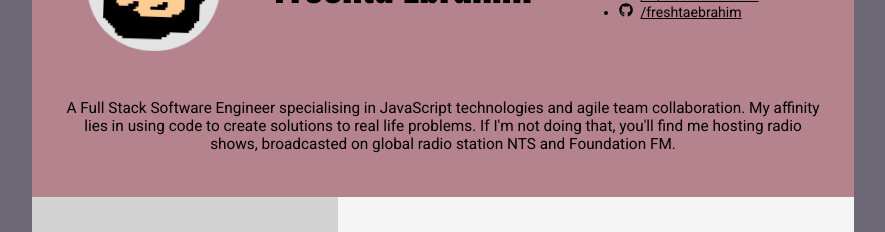
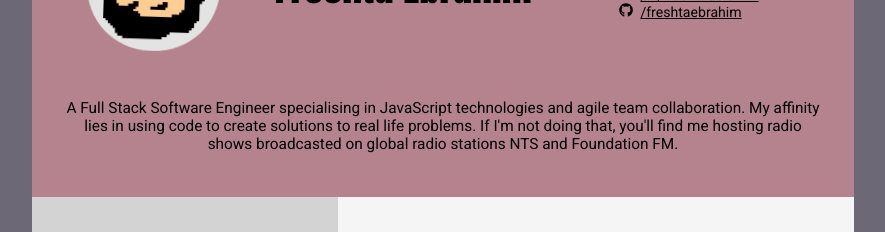
Before and after one commit to FreshtaEbrahim/cv, a React (Create React App) app: page / in a window 1280 px wide. Shown: the part 129-361 px from the top of the page, without its empty margins (197-1082 px from the left). Built offline with nearby package versions, Linux system fonts and the light colour scheme.

Commit message:
css edits

```diff
--- a/src/components/CVBio/index.js
+++ b/src/components/CVBio/index.js
@@ -8,7 +8,7 @@ export default function CVBio() {
         A Full Stack Software Engineer specialising in JavaScript technologies
         and agile team collaboration. My affinity lies in using code to create
         solutions to real life problems. If I'm not doing that, you'll find me
-        hosting radio shows, broadcasted on global radio station NTS and
+        hosting radio shows broadcasted on global radio stations NTS and
         Foundation FM.
       </p>
     </div>
--- a/src/components/CVExperienceHeader/CVExperience/CVExperience.css
+++ b/src/components/CVExperienceHeader/CVExperience/CVExperience.css
@@ -52,5 +52,5 @@
 
 .CVExperience-techstack {
   background-color: whitesmoke !important;
-  color: black;
+  color: black !important;
 }
--- a/src/components/CVHeader/CVHeader.css
+++ b/src/components/CVHeader/CVHeader.css
@@ -65,6 +65,7 @@ a:active {
 
 li {
   background-color: #b5838d !important;
+  color: #b5838d !important;
 }
 
 a {
```
Also changed, not shown: 1 other file (tests, documents, lock files or other folders).
